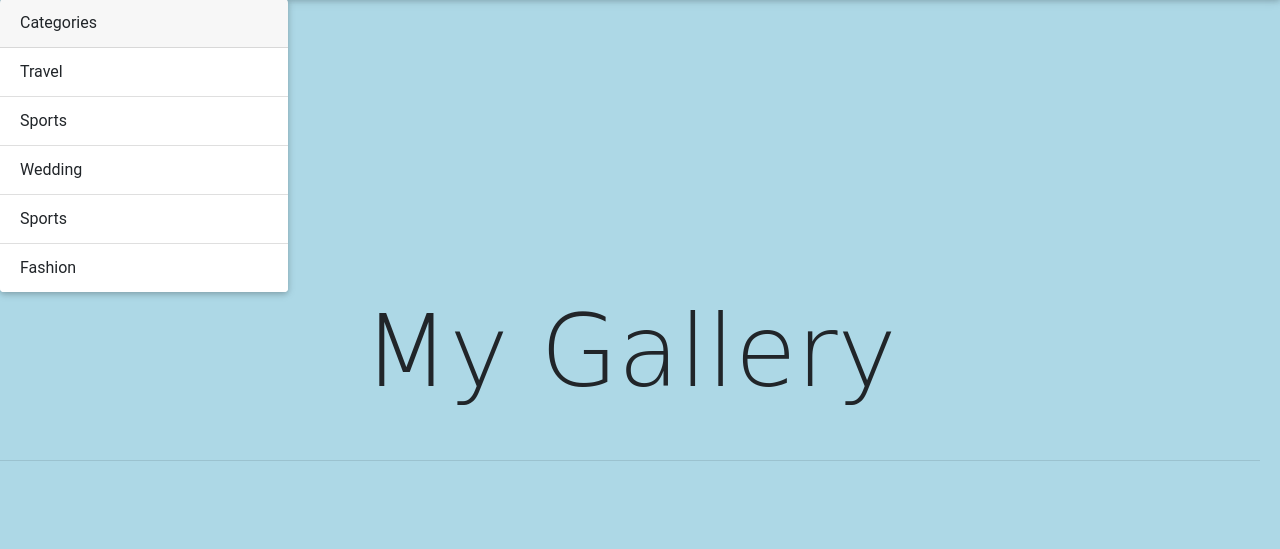
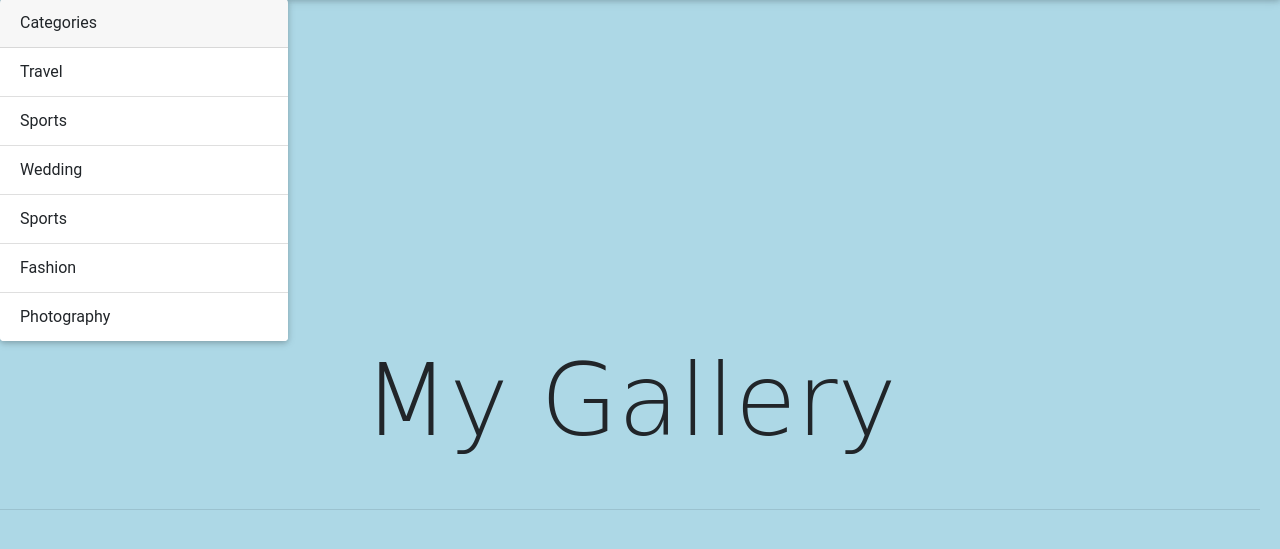
Before and after one commit to Julzpeter/Gallery, a Django app: page / in a window 1280 px wide. Shown: the part 57-606 px from the top of the page. Run offline with Django 3.2, Linux system fonts and the light colour scheme; data that the repository does not hold is empty; some libraries are stand-ins or nearby versions; some web fonts are replaced.

Commit message:
adds photography

```diff
--- a/mygallery/templates/index.html
+++ b/mygallery/templates/index.html
@@ -42,6 +42,7 @@
             <li class="list-group-item">Wedding</li>
             <li class="list-group-item">Sports</li>
             <li class="list-group-item">Fashion</li>
+            <li class="list-group-item">Photography</li>
         </ul>
     </div>
     <div class="text-center">
```
